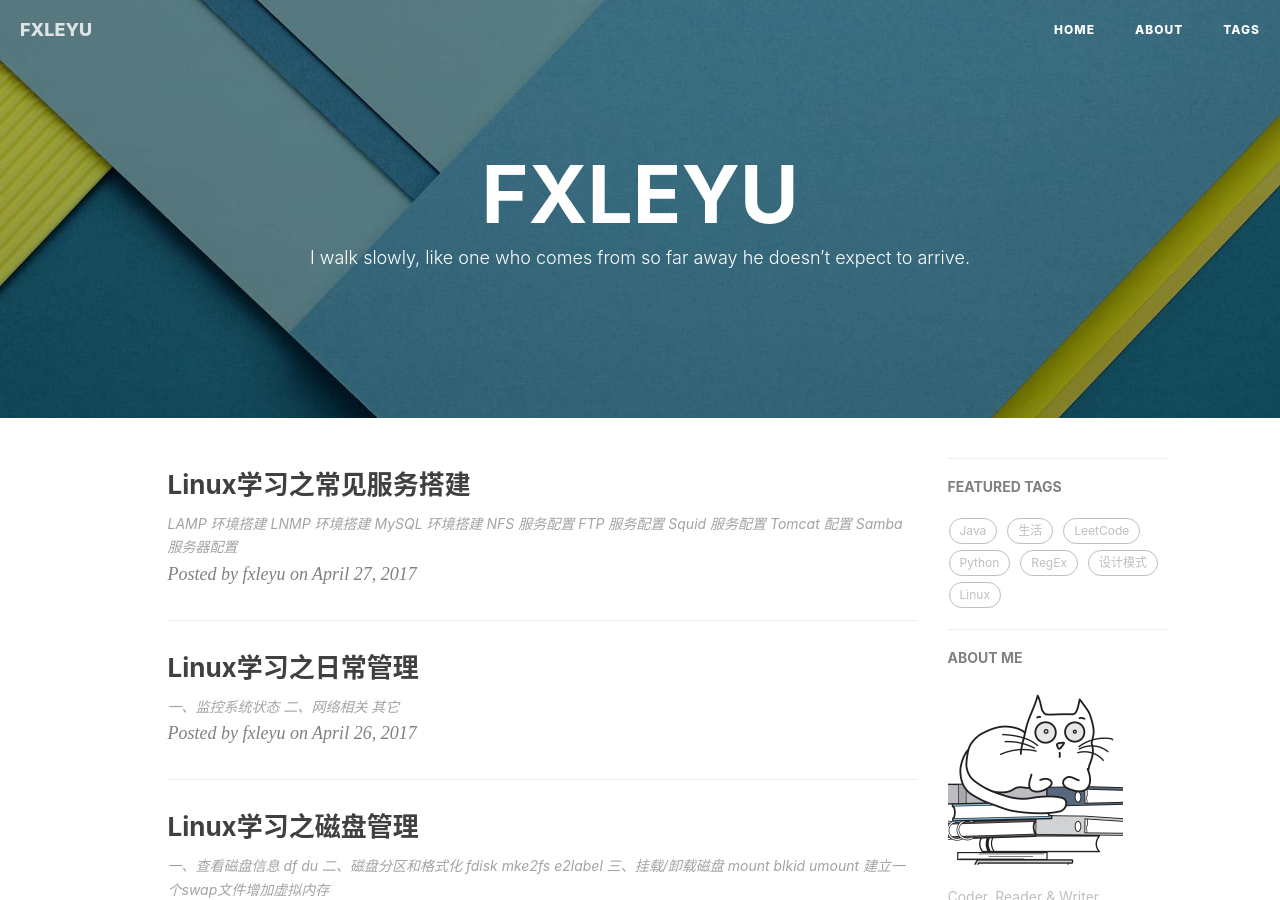
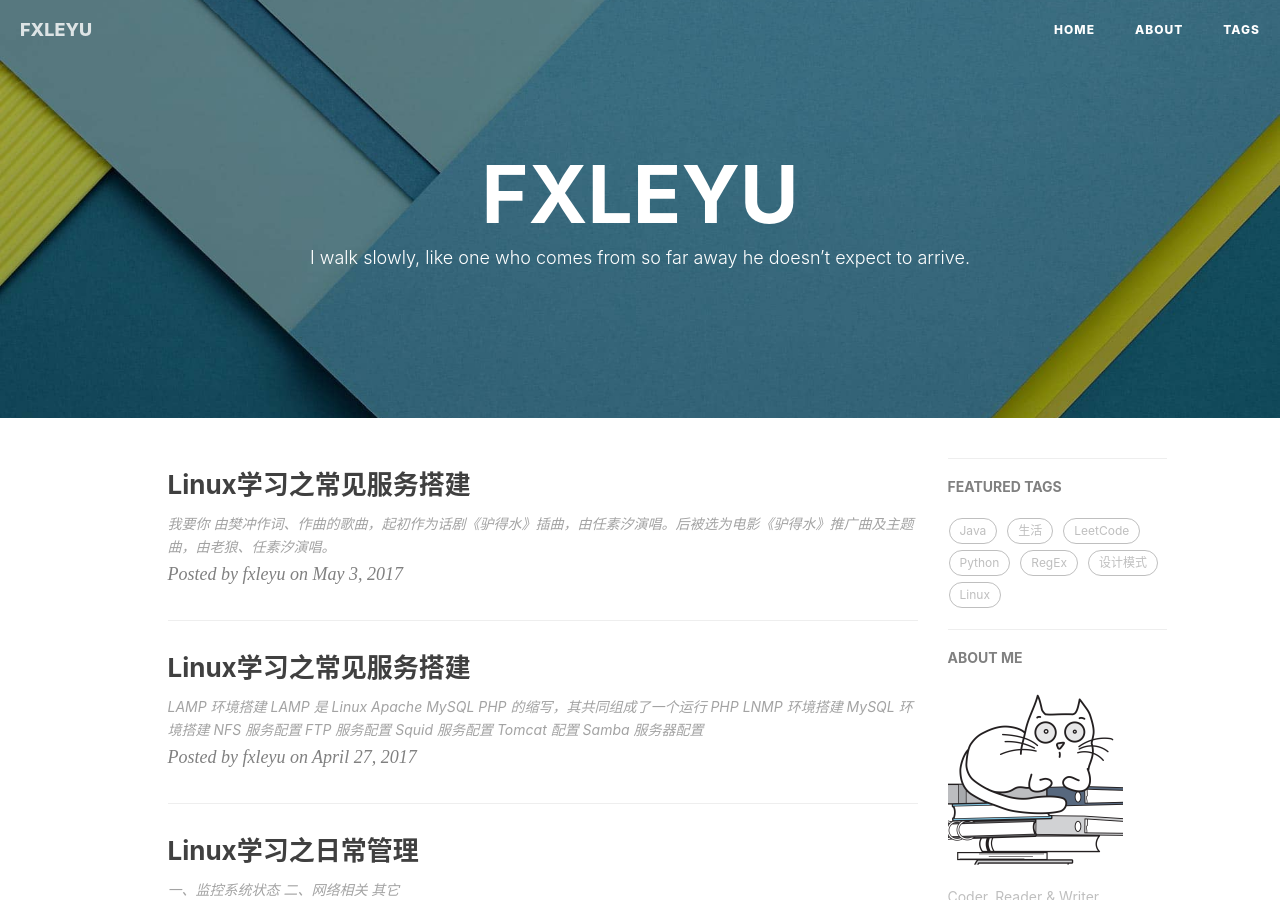
Before and after one commit to fxleyu/fxleyu.github.io, a Jekyll site: the page built from index.html, in a window 1280 px wide and 900 px high. Built offline with Jekyll 4.4.1, drawn with Linux system fonts in a browser that asks for light colours; nearby versions of some CDN libraries; the list of posts is cut into pages by our own code; comment, search, counter and statistics services are not loaded; some of the changed text lies outside the part shown.

Commit message:
UPDATE the blog of song

```diff
--- a/_posts/2017-04-27-linux-of-software-manager.md
+++ b/_posts/2017-04-27-linux-of-software-manager.md
@@ -8,6 +8,7 @@ tags:
 ---
 
 # LAMP 环境搭建
+LAMP 是 Linux Apache MySQL PHP 的缩写，其共同组成了一个运行 PHP
 
 # LNMP 环境搭建
 
--- /dev/null
+++ b/_posts/2017-05-03-the-song-of-2017.md
@@ -0,0 +1,11 @@
+---
+layout   : post
+title    : "Linux学习之常见服务搭建"
+date     : 2017-05-03 23:34:00
+author   : fxleyu
+tags:
+    - 歌曲
+    - 生活
+---
+# 我要你
+由樊冲作词、作曲的歌曲，起初作为话剧《驴得水》插曲，由任素汐演唱。后被选为电影《驴得水》推广曲及主题曲，由老狼、任素汐演唱。
```
